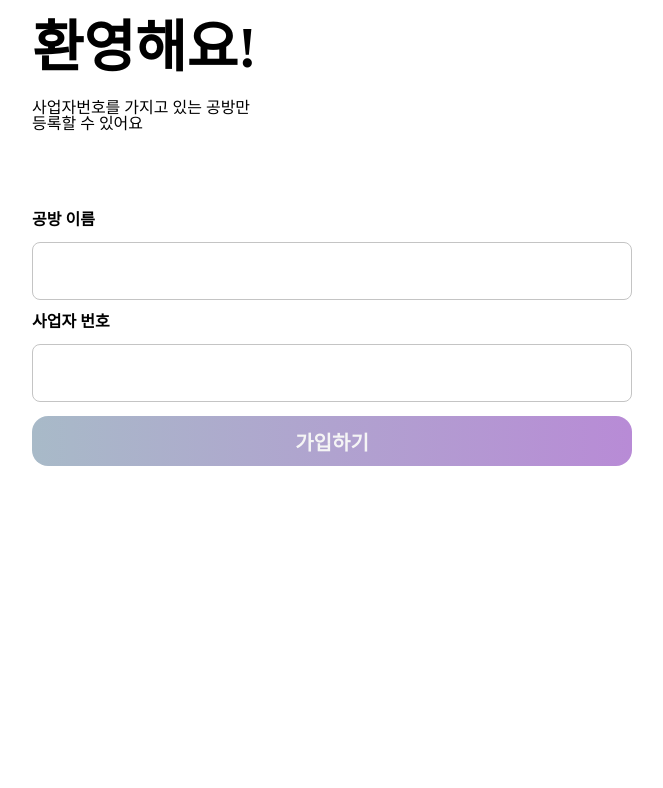
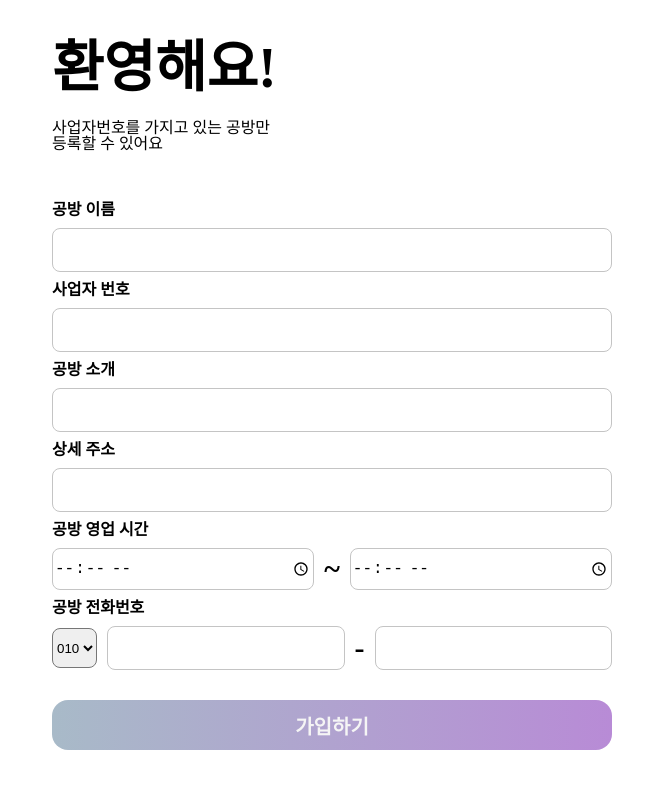
Before and after one commit to prgrms-web-devcourse/Team_DAYZ_DAYZ_FE, a React (Create React App) app: page /signup/author-info in a window 1280 px wide. Shown: the top 788 px of the page, without its empty margins (308-971 px from the left). Built offline with nearby package versions, Linux system fonts and the light colour scheme; no server answers.

Commit message:
Feat: 공방영업시간, 전화번호 폼 컴포넌트 적용

```diff
--- a/src/pages/LoginPage/SignupAuthorInfo.tsx
+++ b/src/pages/LoginPage/SignupAuthorInfo.tsx
@@ -1,6 +1,6 @@
 import styled from '@emotion/styled';
 import React from 'react';
-import { Button, Input } from '../../components/base';
+import { Button, Input, OfficeHourInput, PhoneNumInput } from '../../components/base';
 function SignupAuthorInfo() {
   return (
     <LoginContainer>
@@ -12,10 +12,18 @@ function SignupAuthorInfo() {
         <p>등록할 수 있어요</p>
       </Subtitle>
       <FormContainer>
-        <label htmlFor="workshopName">공방 이름</label>
+        <label>공방 이름</label>
         <Input type="text" />
-        <label htmlFor="BusinessNumber">사업자 번호</label>
+        <label>사업자 번호</label>
         <Input type="text" />
+        <label>공방 소개</label>
+        <Input type="text" />
+        <label>상세 주소</label>
+        <Input type="text" />
+        <label>공방 영업 시간</label>
+        <OfficeHourInput />
+        <label>공방 전화번호</label>
+        <PhoneNumInput />
         <SubmitBtn type="submit">가입하기</SubmitBtn>
       </FormContainer>
     </LoginContainer>
@@ -24,7 +32,7 @@ function SignupAuthorInfo() {
 export default SignupAuthorInfo;
 
 const LoginContainer = styled.div`
-  margin: 20px;
+  margin: 40px;
 `;
 
 const Title = styled.p`
@@ -34,17 +42,19 @@ const Title = styled.p`
 `;
 
 const Subtitle = styled.p`
-  margin-bottom: 80px;
+  margin-bottom: 50px;
 `;
 
 const FormContainer = styled.form`
   display: flex;
   flex-direction: column;
-  font-size: 16px;
   font-weight: 600;
   & input {
-    margin: 14px 0;
-    height: 54px;
+    height: 40px;
+    margin: 10px 0;
+  }
+  & select {
+    height: 40px;
   }
 `;
 const SubmitBtn = styled(Button)`
@@ -54,4 +64,5 @@ const SubmitBtn = styled(Button)`
   color: #f5f5f5;
   font-size: 20px;
   font-weight: 700;
+  margin-top: 20px;
 `;
--- a/src/pages/WorkshopPage/EditPage.tsx
+++ b/src/pages/WorkshopPage/EditPage.tsx
@@ -1,6 +1,6 @@
 import React from 'react';
 import styled from '@emotion/styled';
-import { Avatar, Button, Input } from '../../components/base';
+import { Avatar, Button, Input, OfficeHourInput, PhoneNumInput } from '../../components/base';
 import { DUMMY_ATELIER_DATA } from './DUMMY_DATA';
 import { FilePlus } from 'react-feather';
 
@@ -41,23 +41,11 @@ const EditPage = () => {
       </InputContainer>
       <InputContainer>
         <Text>공방 전화번호</Text>
-        <div>
-          <select name="phoneNumberType" id="phoneNumberType">
-            <option value="010">010</option>
-            <option value="02">02</option>
-          </select>
-          <InfoInput type="number" value={splitCallNo[1]} />
-          <Dash>-</Dash>
-          <InfoInput type="number" value={splitCallNo[2]} />
-        </div>
+        <PhoneNumInput frontValue={splitCallNo[1]} secondValue={splitCallNo[2]} />
       </InputContainer>
       <InputContainer>
         <Text>공방 영업시간</Text>
-        <div>
-          <InfoInput type="time" value={startTime} />
-          <Dash>~</Dash>
-          <InfoInput type="time" value={endTime} />
-        </div>
+        <OfficeHourInput startTime={startTime} endTime={endTime} />
       </InputContainer>
       <SubmitBtn type="submit">저장</SubmitBtn>
     </EditForm>
@@ -70,16 +58,12 @@ const EditForm = styled.form`
 `;
 const InputContainer = styled.div`
   margin: 20px;
-  & > div {
-    display: flex;
-    & select {
-      border-radius: 8px;
-      margin-right: 20px;
-    }
+  & select,
+  input {
+    height: 40px;
   }
 `;
 const Text = styled.div`
-  font-size: 16px;
   font-weight: 600;
   margin-bottom: 10px;
 `;
@@ -107,9 +91,7 @@ const Label = styled.label`
 
 const InfoInput = styled(Input)`
   width: calc(100% - 20px);
-  height: 40px;
-  font-size: 16px;
-  padding-left: 20px;
+  padding-left: 10px;
 `;
 const SubmitBtn = styled(Button)`
   width: 40%;
@@ -121,7 +103,3 @@ const SubmitBtn = styled(Button)`
   font-weight: 700;
   margin-left: 30%;
 `;
-const Dash = styled.div`
-  font-size: 30px;
-  margin: 0 10px;
-`;
```
